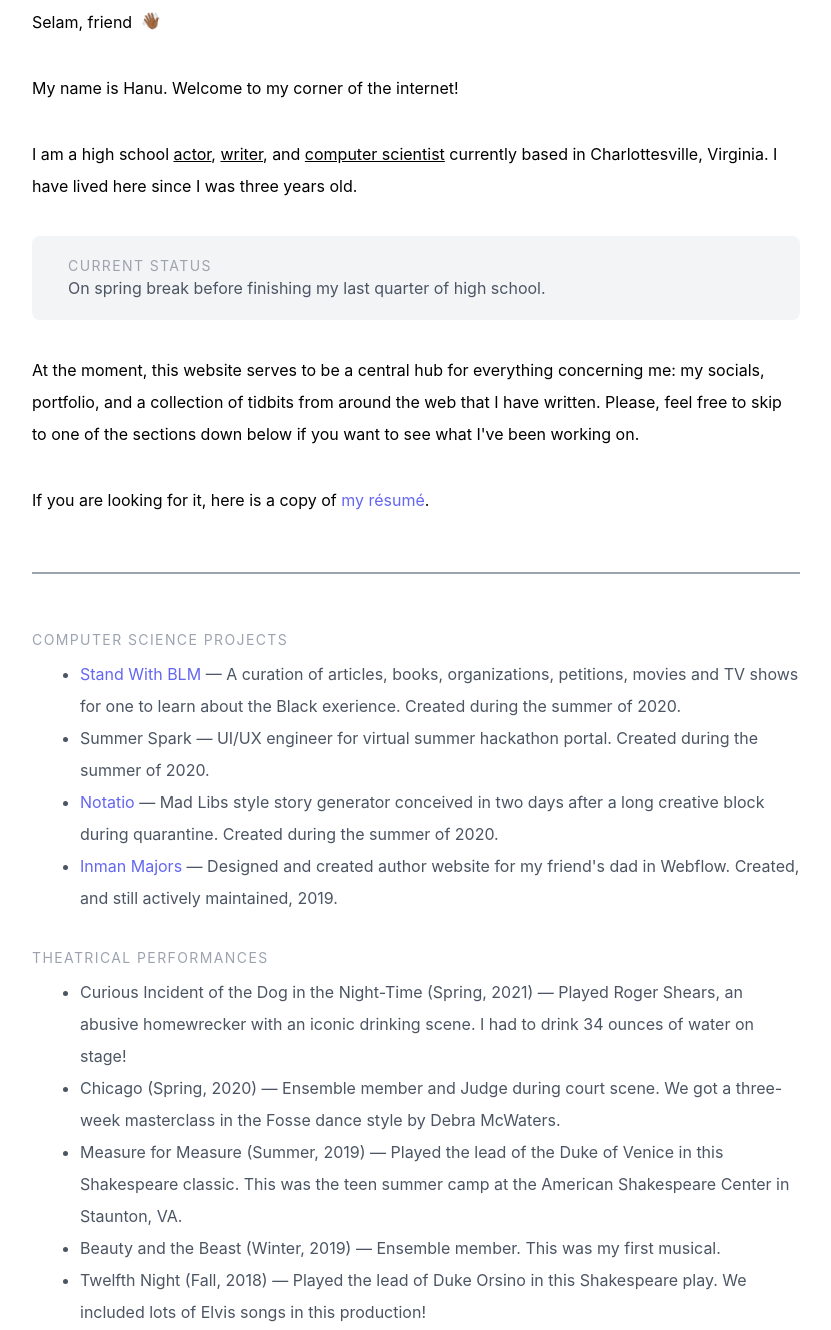
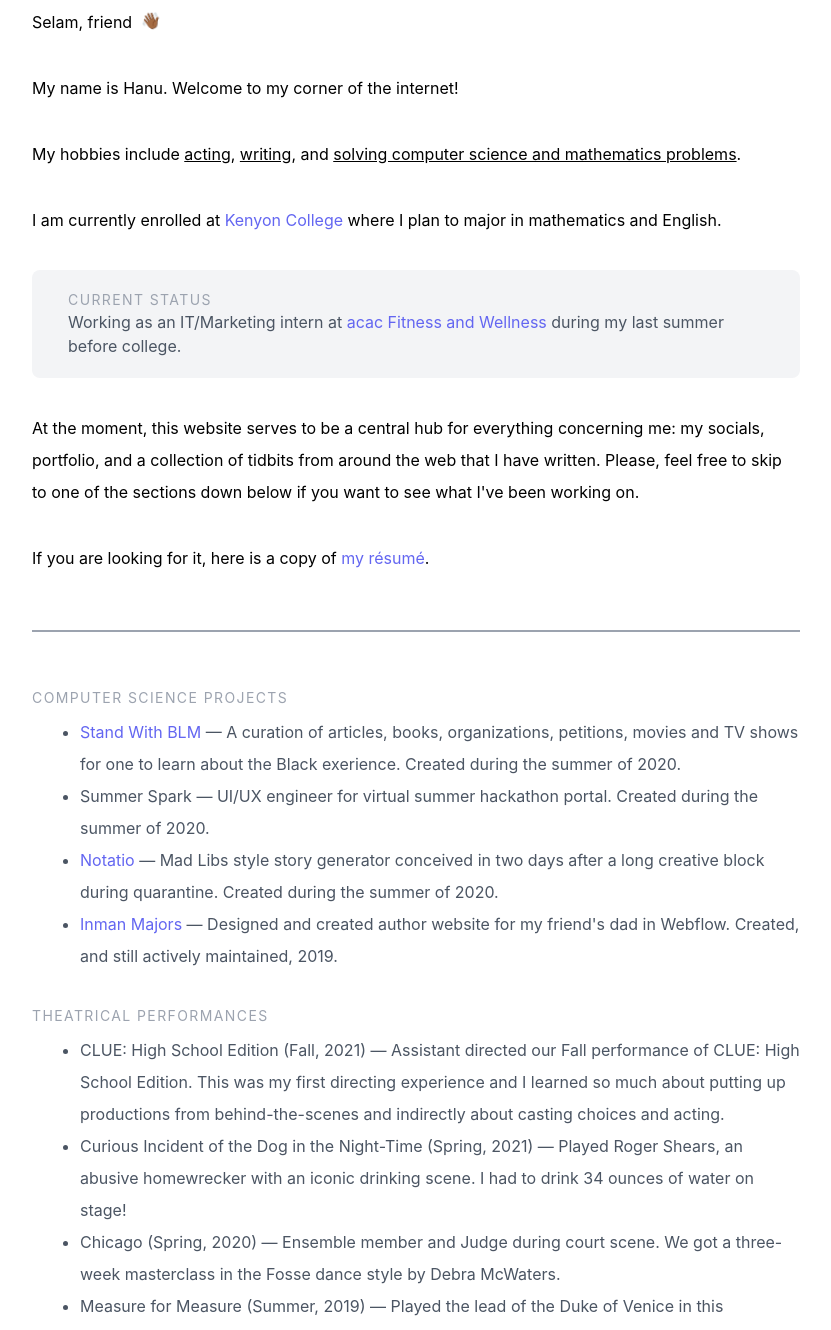
Before and after one commit to hanubugg/portfolio, a Gatsby site: page / in a window 1280 px wide. Shown: the part 390-1720 px from the top of the page, without its empty margins (224-1055 px from the left). Built offline with nearby package versions, Linux system fonts and the light colour scheme; Gatsby itself is replaced by a stand-in of ours.

Commit message:
updated for Kenyon

```diff
--- a/src/pages/index.jsx
+++ b/src/pages/index.jsx
@@ -28,21 +28,20 @@
 				</p>
 
 				<p>
-					I am a high school{" "}
-					<span className="underline">actor</span>,{" "}
-					<span className="underline">writer</span>, and{" "}
-					<span className="underline">computer scientist</span>{" "}
-					currently based in Charlottesville, Virginia. I have
-					lived here since I was three years old.
+					My hobbies include{" "}
+					<span className="underline">acting</span>,{" "}
+					<span className="underline">writing</span>, and{" "}
+					<span className="underline">solving computer science and mathematics problems</span>.
 				</p>
+
+				<p>I am currently enrolled at <a href="https://kenyon.edu" target="_blank">Kenyon College</a> where I plan to major in mathematics and English.</p>
 
 				<div className="bg-gray-100 py-4 md:py-5 px-4 md:px-9 rounded-lg">
 					<p className="uppercase tracking-widest my-0 text-sm text-gray-400">
 						Current Status
 					</p>
 					<p className="my-0 text-gray-600 leading-normal">
-						On spring break before finishing my last quarter
-						of high school.
+							Working as an IT/Marketing intern at <a href="https://acac.com" target="_blank">acac Fitness and Wellness</a> during my last summer before college.
 					</p>
 				</div>
 
@@ -138,6 +137,13 @@
 					</p>
 
 					<ul>
+							<li>
+								CLUE: High School Edition (Fall, 2021)
+									<span>
+										{" "}
+											&#8212; Assistant directed our Fall performance of CLUE: High School Edition. This was my first directing experience and I learned so much about putting up productions from behind-the-scenes and indirectly about casting choices and acting.
+									</span>
+							</li>
 						<li>
 							Curious Incident of the Dog in the Night-Time
 							(Spring, 2021)
```
Also changed, not shown: 2 other files.
